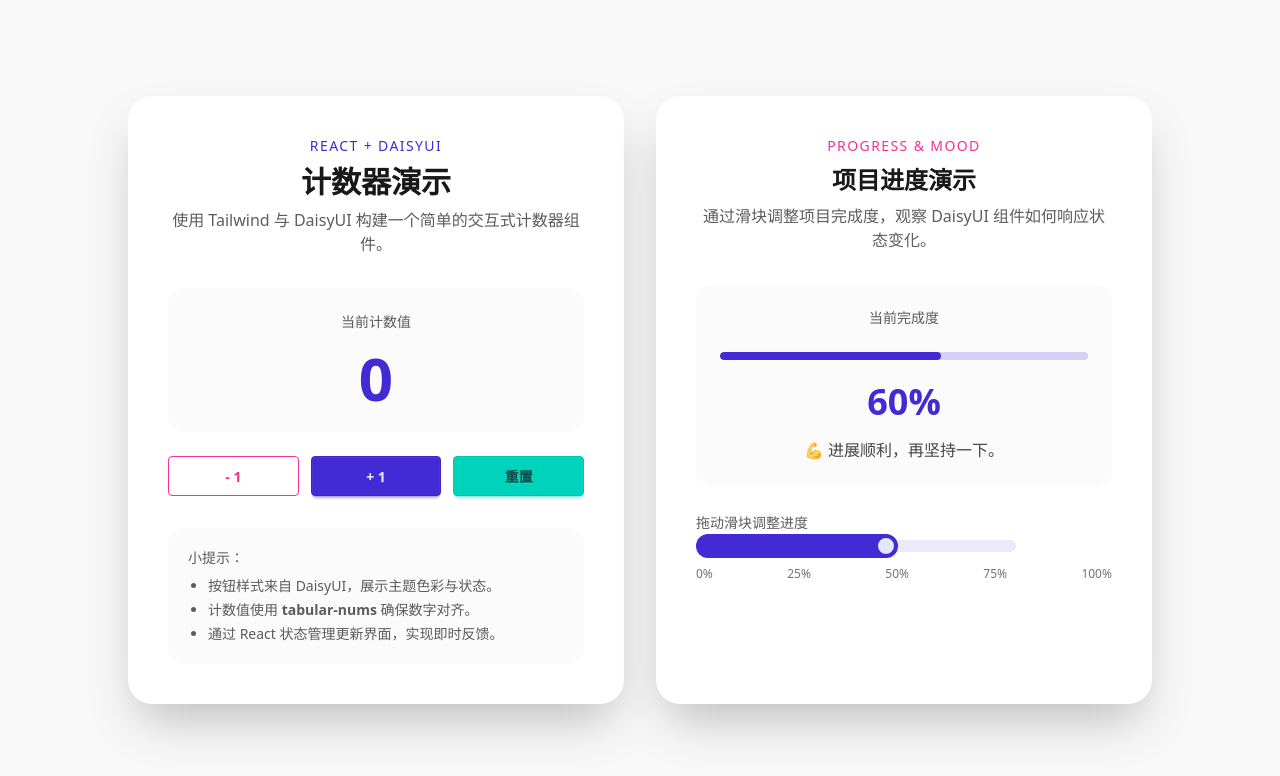
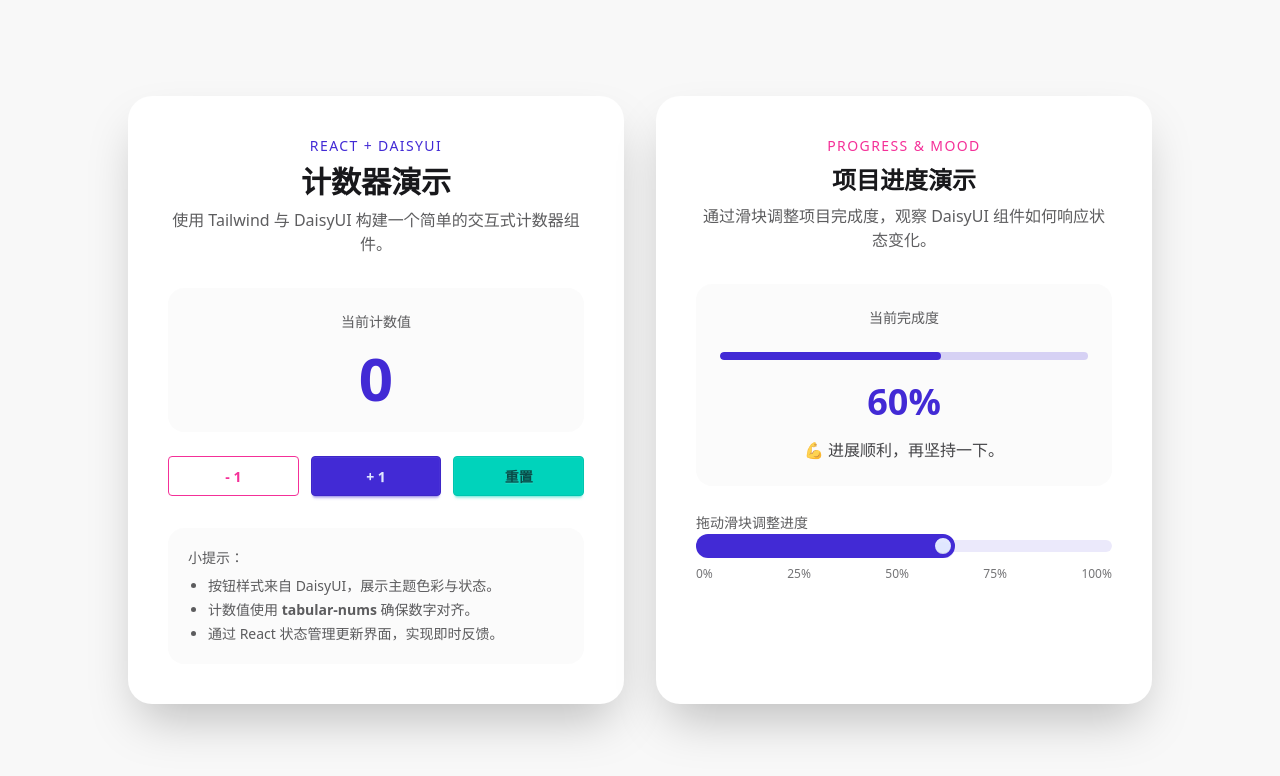
Before and after one commit to justin0x5eed/Django_React, a React (Vite) app in the folder frontend/: page / in a window 1280 px wide. Shown: the top 776 px of the page. Built offline with nearby package versions, Linux system fonts and the light colour scheme.

Commit message:
Django templates & React

```diff
--- a/frontend/src/components/Progress.tsx
+++ b/frontend/src/components/Progress.tsx
@@ -19,7 +19,7 @@ export function Progress() {
   const moodLabel = useMemo(() => getMoodLabel(progress), [progress])
 
   return (
-    <section className="rounded-3xl bg-base-100 p-10 shadow-2xl">
+    <section className="h-full flex flex-col rounded-3xl bg-base-100 p-10 shadow-2xl">
       <header className="space-y-2 text-center">
         <p className="text-sm uppercase tracking-widest text-secondary">Progress & Mood</p>
         <h2 className="text-2xl font-bold">项目进度演示</h2>
@@ -50,7 +50,7 @@ export function Progress() {
             min="0"
             max="100"
             value={progress}
-            className="range range-primary"
+            className="range range-primary w-full"
             onChange={(event) => setProgress(Number(event.target.value))}
           />
           <div className="flex justify-between text-xs text-base-content/60">
```
Also changed, not shown: 1 other file (tests, documents, lock files or other folders).
